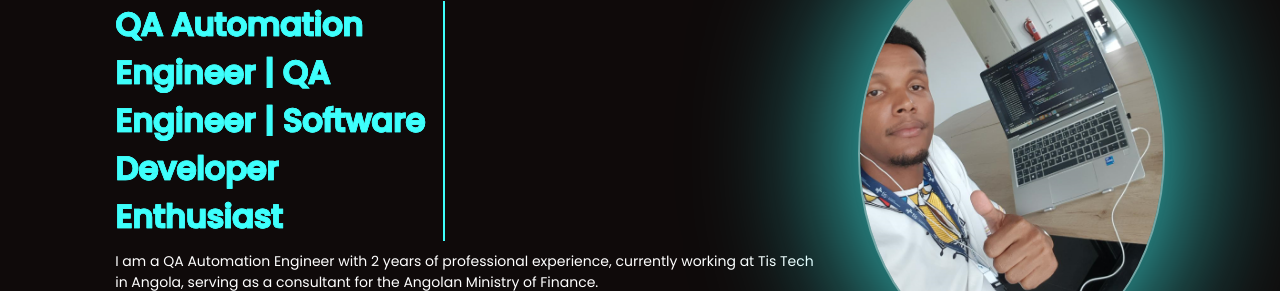
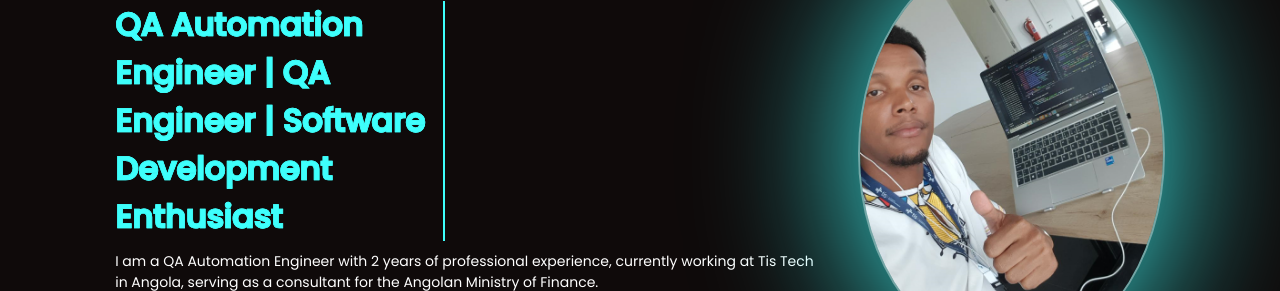
Before and after one commit to LeandroUcuamba/My-Portfolio, a plain HTML site: page index.html in a window 1280 px wide. Shown: the part 286-577 px from the top of the page. Drawn offline with nearby package versions, Linux system fonts and the light colour scheme.

Commit message:
Update index.html

```diff
--- a/index.html
+++ b/index.html
@@ -29,7 +29,7 @@
         <div class="text-content">
             <h1>Leandro Ucuamba</h1>
             <div class="text-animation">
-                <h2> QA Automation Engineer | QA Engineer | Software Developer Enthusiast</h2>
+                <h2> QA Automation Engineer | QA Engineer | Software Development Enthusiast</h2>
             </div>
             <p>
                I am a QA Automation Engineer with 2 years of professional experience, currently working at Tis Tech in Angola, serving as a consultant for the Angolan Ministry of Finance.
```
